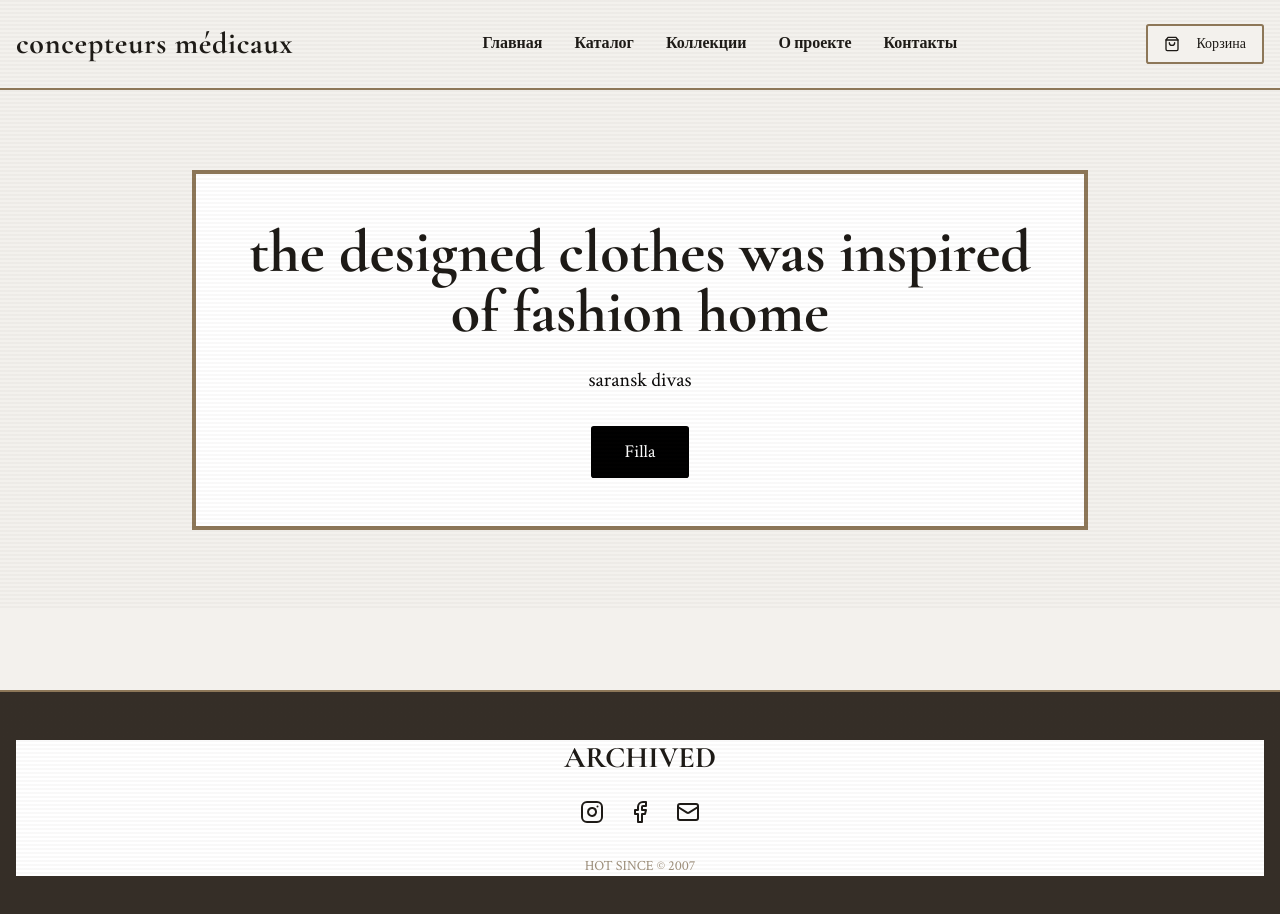
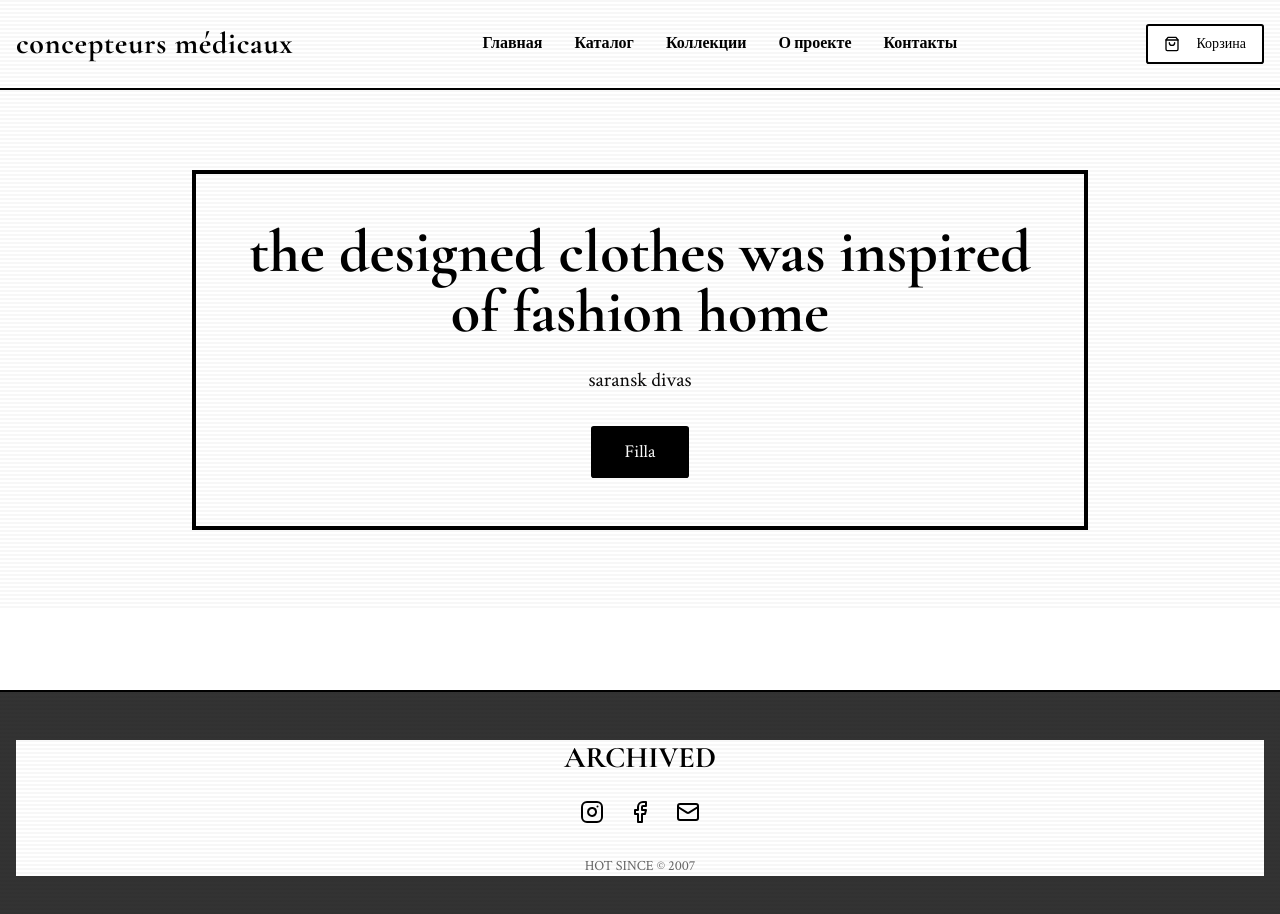
Before and after one commit to pr-poehali-dev/archive-fashion-site, a React (Vite) app: page / in a window 1280 px wide. Shown: the top 914 px of the page. Built offline with nearby package versions, Linux system fonts and the light colour scheme.

Commit message:
Измени коричневый цвет на чёрный

```diff
--- a/src/index.css
+++ b/src/index.css
@@ -6,25 +6,25 @@
 
 @layer base {
   :root {
-    --background: 38 20 94%;
-    --foreground: 30 15 10%;
+    --background: 0 0% 100%;
+    --foreground: 0 0% 0%;
     --card: 0 0% 100%;
-    --card-foreground: 30 15 10%;
+    --card-foreground: 0 0% 0%;
     --popover: 0 0% 100%;
-    --popover-foreground: 30 15 10%;
-    --primary: 35 23% 45%;
-    --primary-foreground: 38 20 94%;
-    --secondary: 345 44% 53%;
-    --secondary-foreground: 38 20 94%;
-    --muted: 30 15 18%;
-    --muted-foreground: 35 15% 55%;
-    --accent: 35 23% 45%;
-    --accent-foreground: 38 20 94%;
+    --popover-foreground: 0 0% 0%;
+    --primary: 0 0% 0%;
+    --primary-foreground: 0 0% 100%;
+    --secondary: 0 0% 0%;
+    --secondary-foreground: 0 0% 100%;
+    --muted: 0 0% 20%;
+    --muted-foreground: 0 0% 40%;
+    --accent: 0 0% 0%;
+    --accent-foreground: 0 0% 100%;
     --destructive: 0 84.2% 60.2%;
-    --destructive-foreground: 38 20 94%;
-    --border: 35 23% 45%;
-    --input: 35 23% 45%;
-    --ring: 35 23% 45%;
+    --destructive-foreground: 0 0% 100%;
+    --border: 0 0% 0%;
+    --input: 0 0% 0%;
+    --ring: 0 0% 0%;
     --radius: 0.3rem;
   }
 
@@ -101,8 +101,8 @@
     0deg,
     transparent,
     transparent 2px,
-    rgba(58, 47, 40, 0.03) 2px,
-    rgba(58, 47, 40, 0.03) 4px
+    rgba(0, 0, 0, 0.03) 2px,
+    rgba(0, 0, 0, 0.03) 4px
   );
   pointer-events: none;
 }
```
